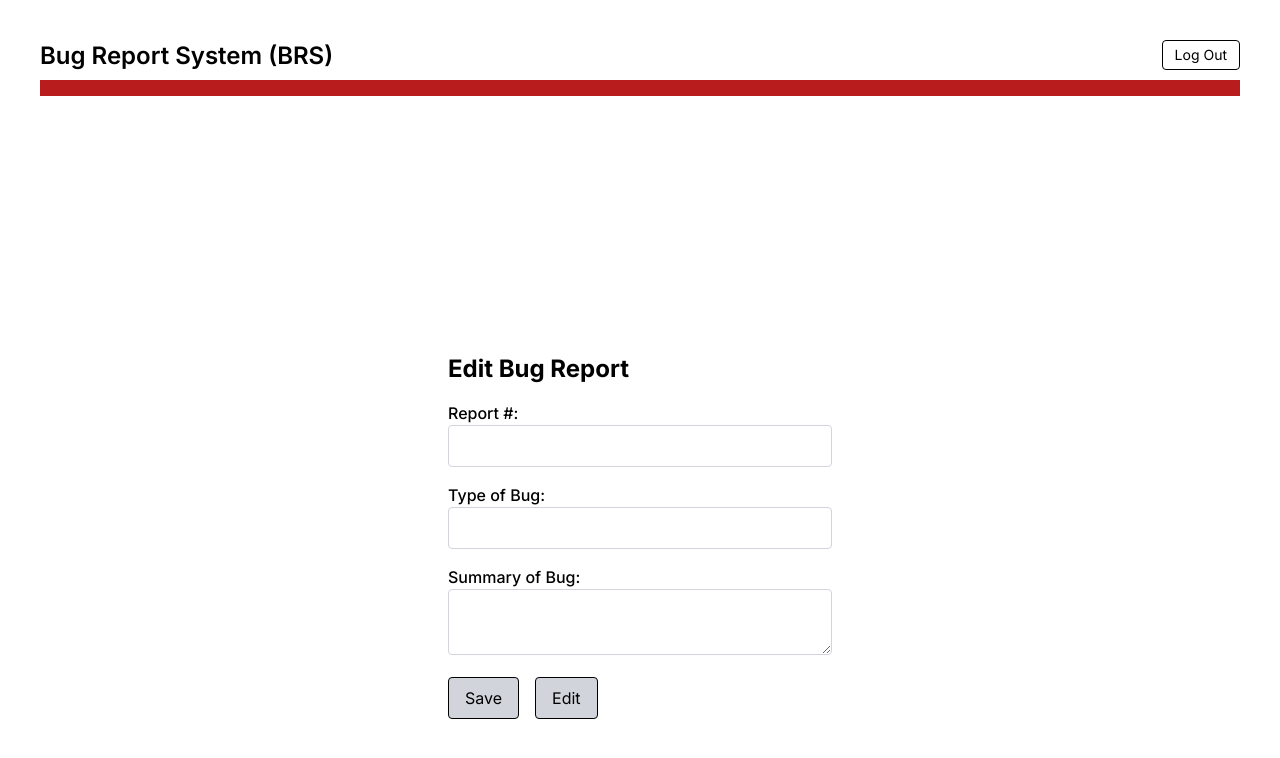
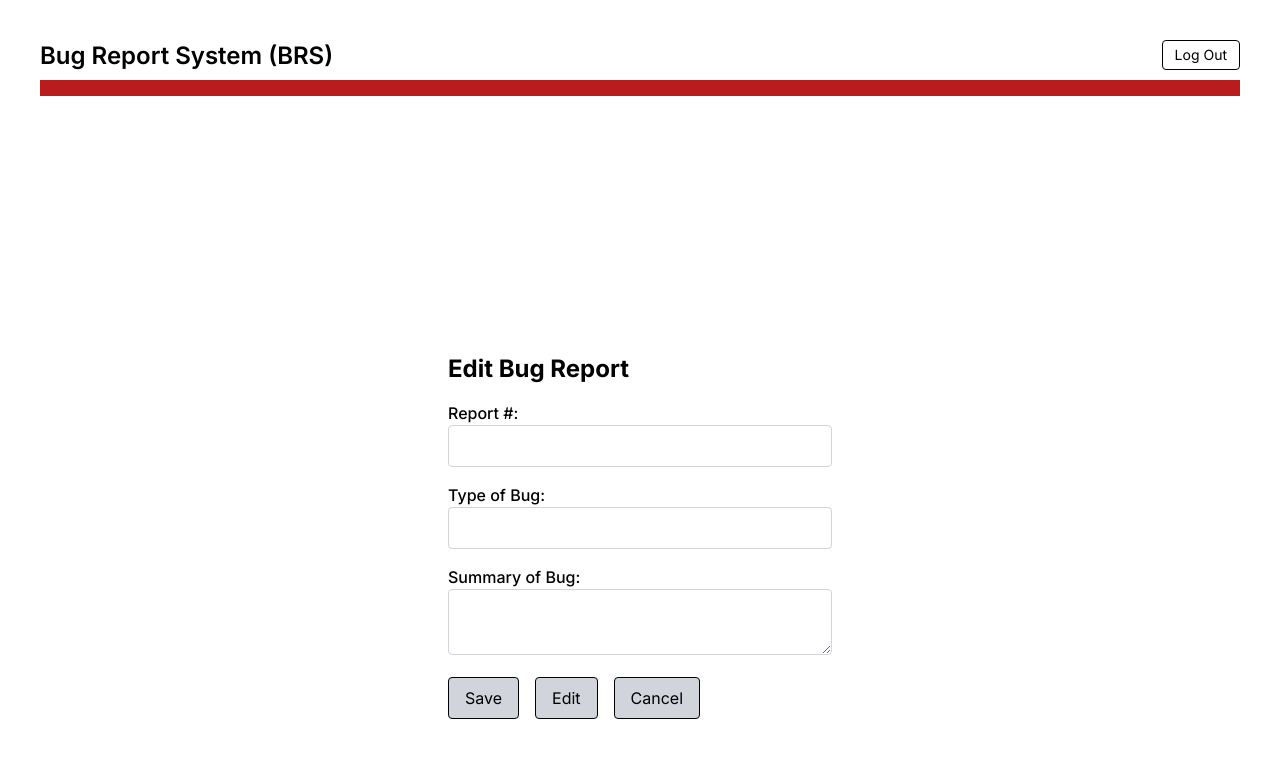
Before and after one commit to zain-zubair/bug-database, a Next.js app: page /report in a window 1280 px wide. Shown: the top 758 px of the page. Built offline with nearby package versions, Linux system fonts and the light colour scheme.

Commit message:
Introduced Cancel Button

```diff
--- a/app/report/page.js
+++ b/app/report/page.js
@@ -3,6 +3,7 @@
 import React, { useState } from 'react';
 import { useRouter } from "next/navigation";
 import { db } from "@/lib/db";
+import Link from "next/link";
 
 const BugReportEditor = () => {
   const [reportNumber, setReportNumber] = useState('');
@@ -81,11 +82,22 @@ const BugReportEditor = () => {
               Save
             </button>
             <button
-              className="border border-black rounded bg-gray-300 px-4 py-2"
+              className="mr-4 border border-black rounded bg-gray-300 px-4 py-2"
               onClick={handleEdit}
             >
               Edit
             </button>
+
+            <Link href="/" >
+
+            <button
+              className="border border-black rounded bg-gray-300 px-4 py-2"
+
+
+            >
+              Cancel
+            </button>
+            </Link>
           </div>
           {formError && <p className="error">{formError}</p>}
         </form>
```
